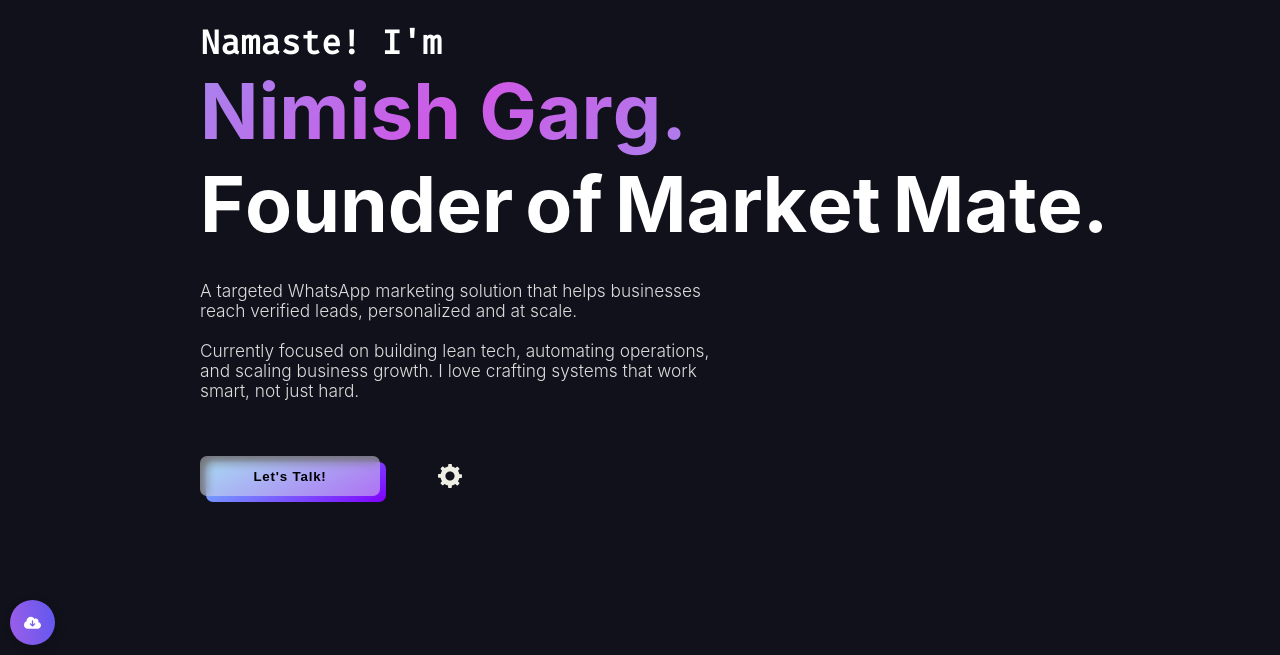
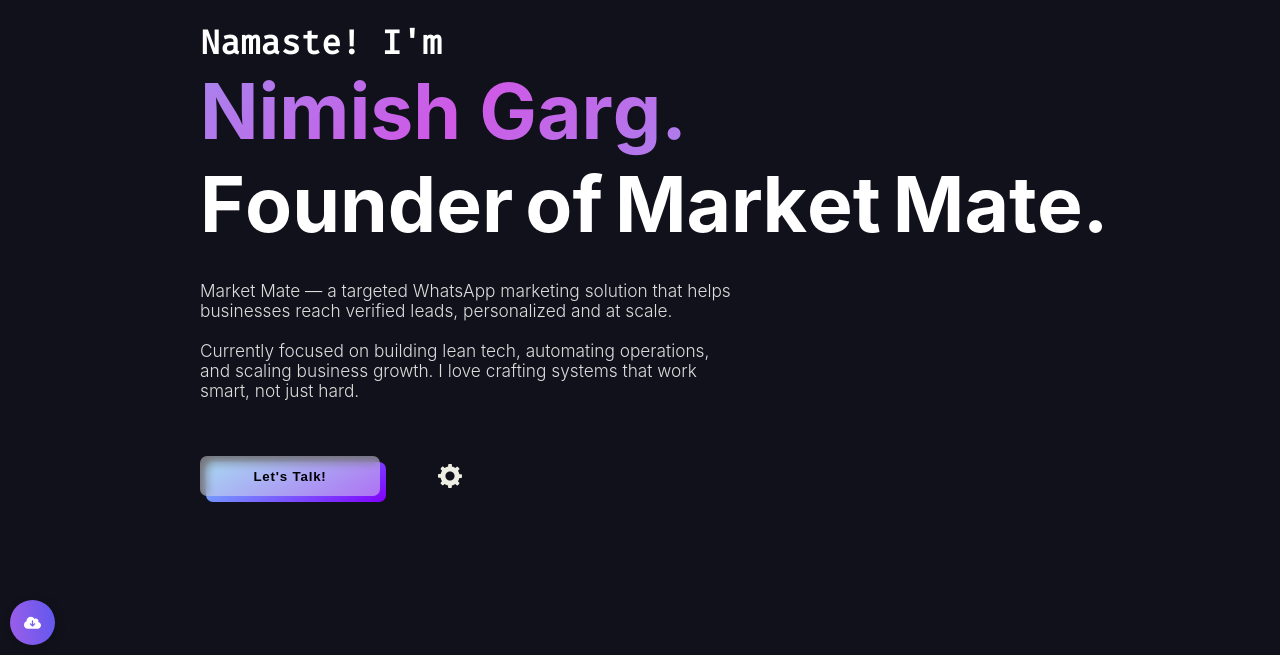
Before and after one commit to Nimish05Z/Profile, a plain HTML site: page index.html in a window 1280 px wide. Shown: the part 145-800 px from the top of the page. Drawn offline with nearby package versions, Linux system fonts and the light colour scheme; a web font is replaced by a local one.

Commit message:
Profile save 2

```diff
--- a/index.html
+++ b/index.html
@@ -202,7 +202,7 @@
 						</div>
 					</article>
 					<p id="info-para" data-aos="fade-up" data-aos-delay="600">
-						A targeted WhatsApp marketing solution that helps businesses reach verified
+						Market Mate — a targeted WhatsApp marketing solution that helps businesses reach verified
 						leads, personalized and at scale.
 						<br />
 						<br />
```
